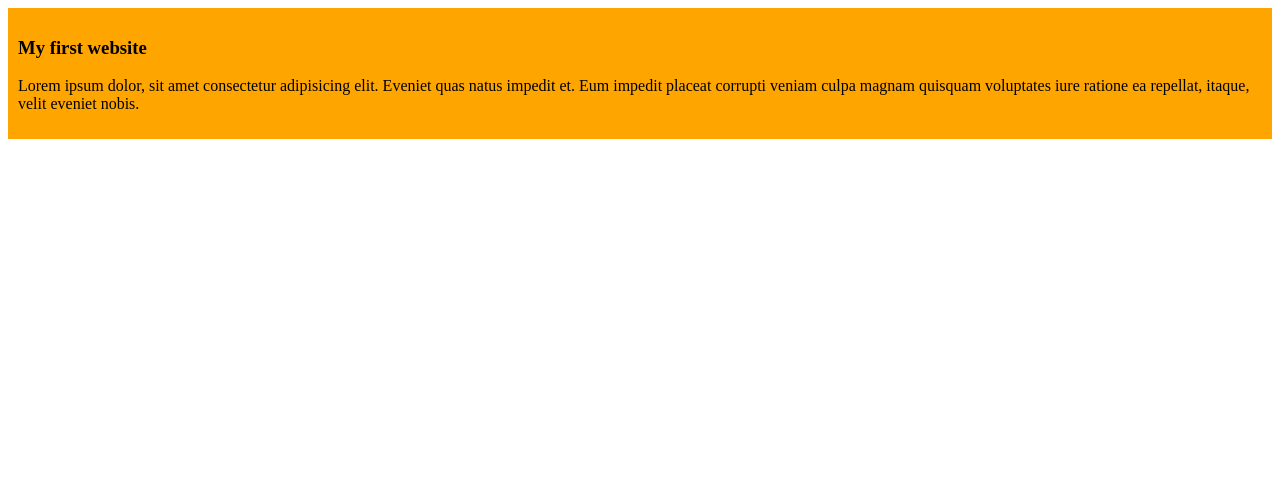
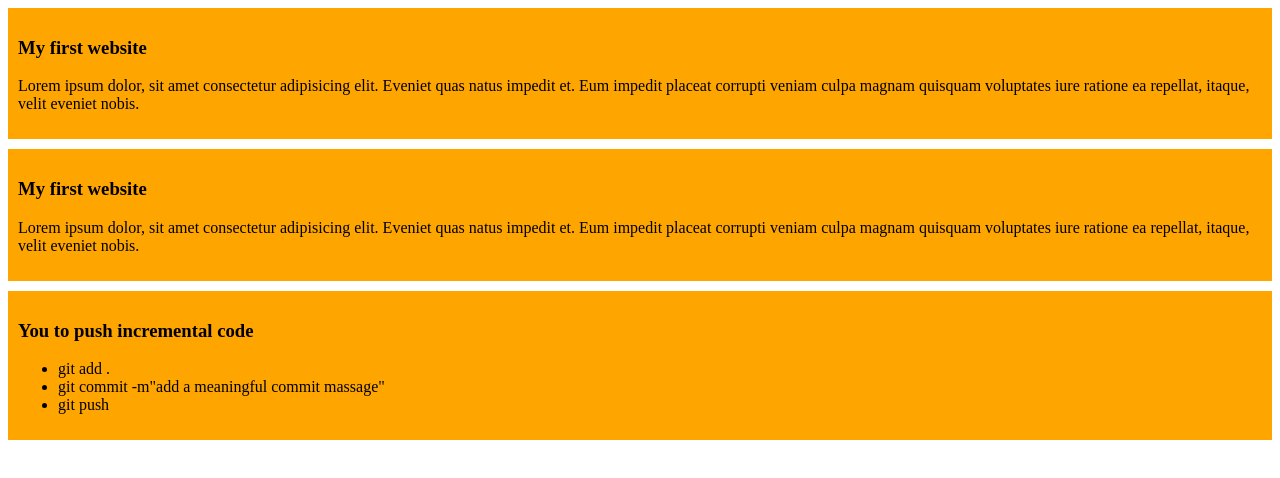
Before and after one commit to alimurdipu/my-third-git-repo, a plain HTML site: page index.html in a window 1280 px wide. Drawn offline with Linux system fonts and the light colour scheme.

Commit message:
added to a third blog

```diff
--- a/index.html
+++ b/index.html
@@ -11,5 +11,17 @@
         <h3>My first website</h3>
         <p>Lorem ipsum dolor, sit amet consectetur adipisicing elit. Eveniet quas natus impedit et. Eum impedit placeat corrupti veniam culpa magnam quisquam voluptates iure ratione ea repellat, itaque, velit eveniet nobis.</p>
     </div>
+    <div>
+        <h3>My first website</h3>
+        <p>Lorem ipsum dolor, sit amet consectetur adipisicing elit. Eveniet quas natus impedit et. Eum impedit placeat corrupti veniam culpa magnam quisquam voluptates iure ratione ea repellat, itaque, velit eveniet nobis.</p>
+    </div>
+    <div>
+        <h3>You to push incremental code</h3>
+        <ul>
+            <li>git add .</li>
+            <li>git commit -m"add a meaningful commit massage"</li>
+            <li>git push</li>
+        </ul>
+    </div>
 </body>
 </html>
```
